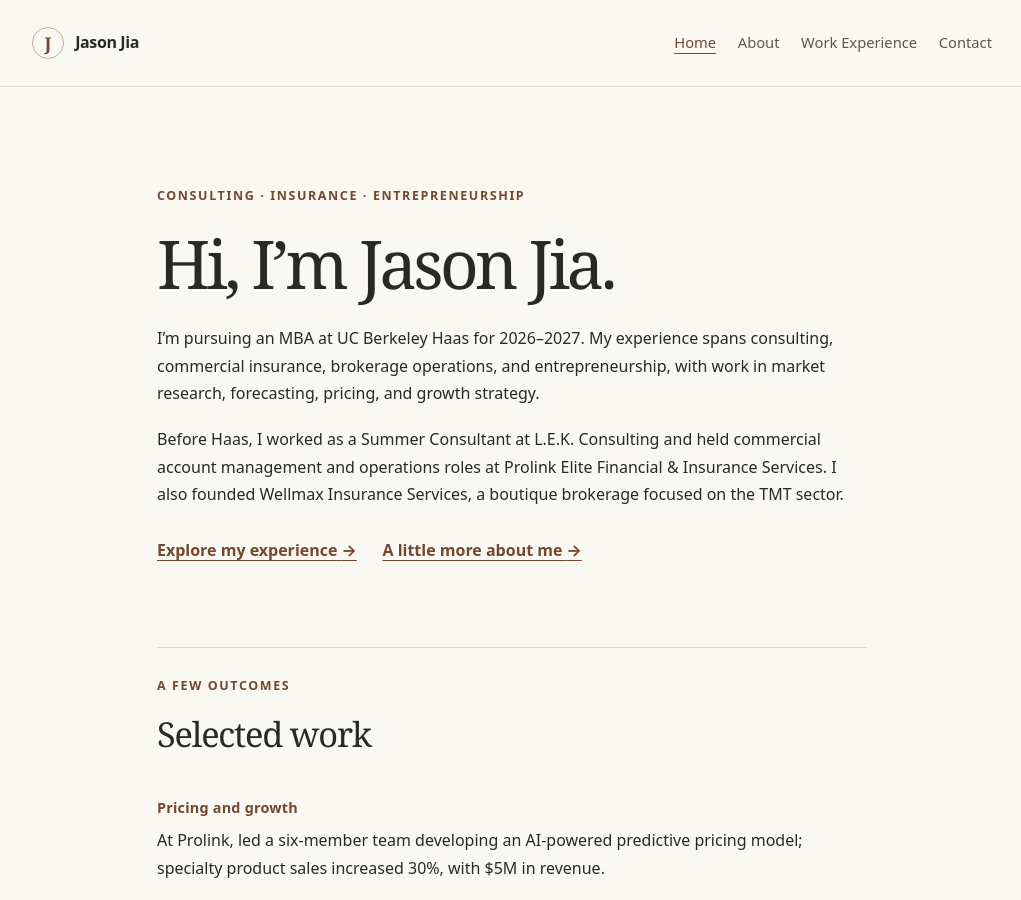
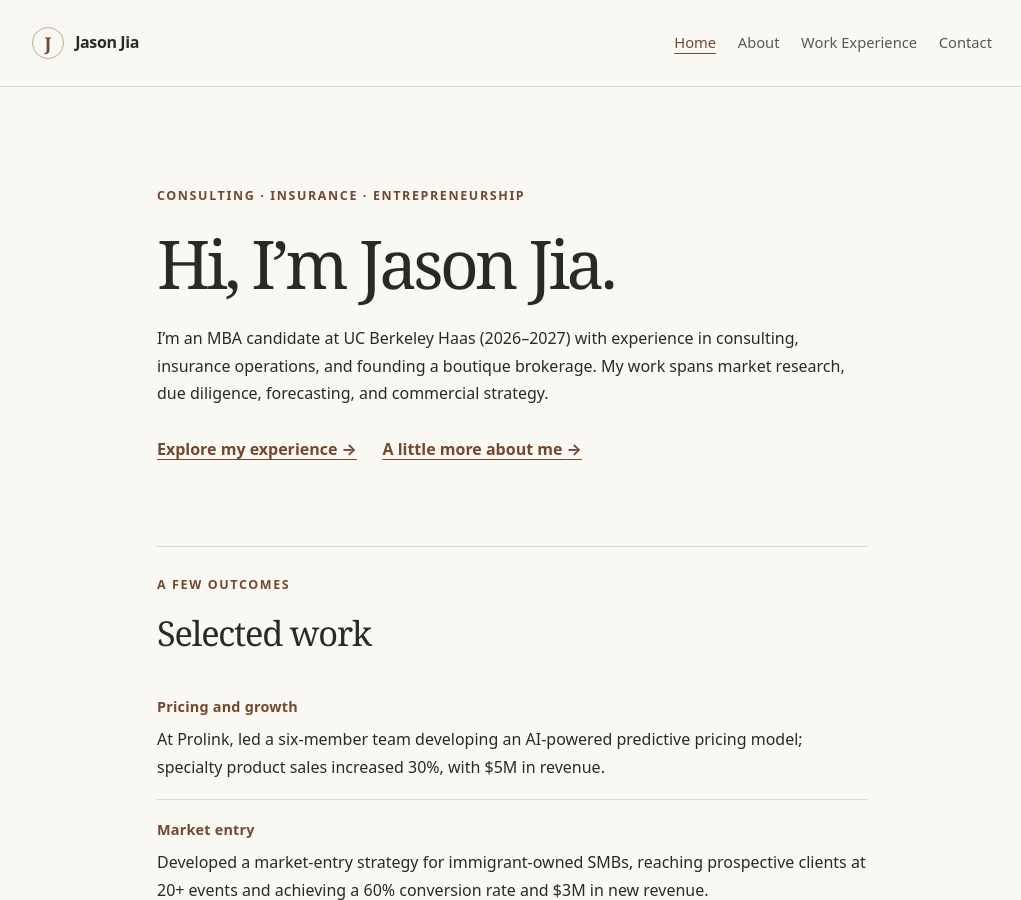
Before and after one commit to Jasonjia97/jasonjia97.github.io, a Jekyll site: the page built from index.md, in a window 1280 px wide and 900 px high. Shown: the whole window, without its empty margins (128-1149 px from the left). Built offline with Jekyll 4.4.1, drawn with Linux system fonts in a browser that asks for light colours.

Commit message:
Update index content
Replit-Commit-Author: Agent

```diff
--- a/index.md
+++ b/index.md
@@ -9,9 +9,7 @@ permalink: /
 
 # Hi, I’m Jason Jia.
 
-I’m pursuing an MBA at UC Berkeley Haas for 2026–2027. My experience spans consulting, commercial insurance, brokerage operations, and entrepreneurship, with work in market research, forecasting, pricing, and growth strategy.
-
-Before Haas, I worked as a Summer Consultant at L.E.K. Consulting and held commercial account management and operations roles at Prolink Elite Financial & Insurance Services. I also founded Wellmax Insurance Services, a boutique brokerage focused on the TMT sector.
+I’m an MBA candidate at UC Berkeley Haas (2026–2027) with experience in consulting, insurance operations, and founding a boutique brokerage. My work spans market research, due diligence, forecasting, and commercial strategy.
 
 <div class="action-links">
   <a class="text-link" href="{{ '/work-experience/' | relative_url }}">Explore my experience <span aria-hidden="true">→</span></a>
```
